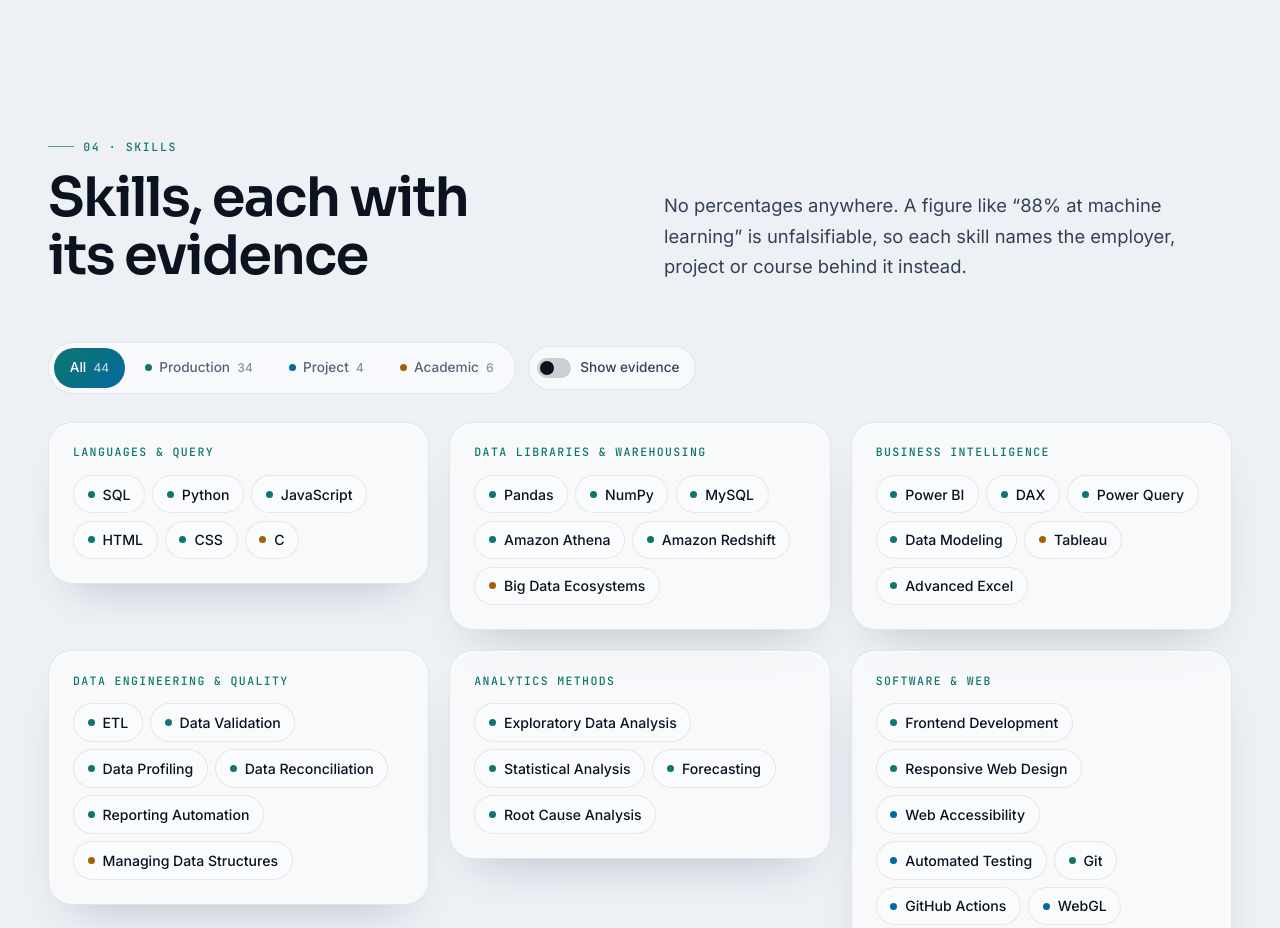
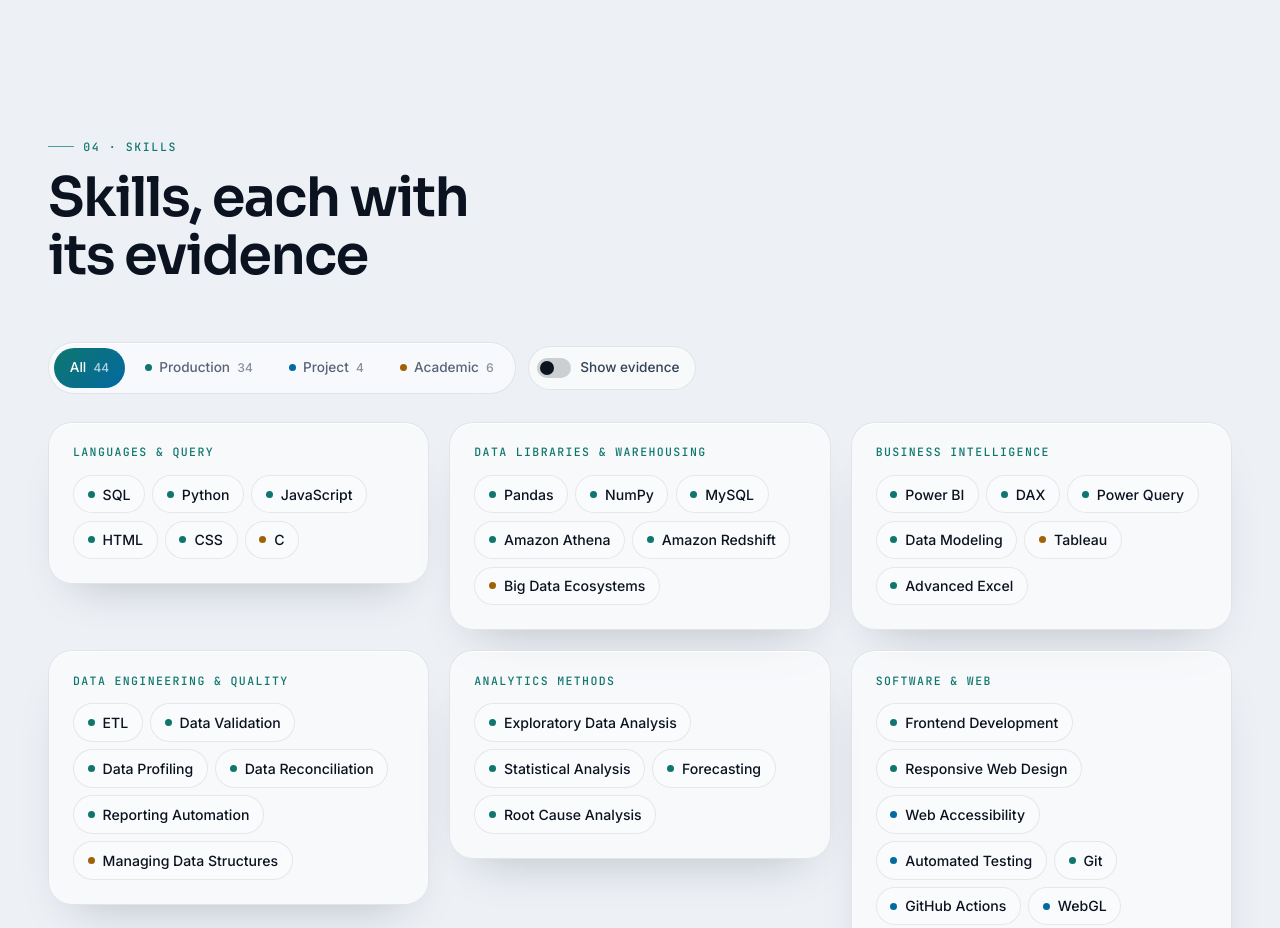
Before and after one commit to Mukeshhchandra/Mukesh-Chandra-Portfolio-v1.1, a plain HTML site: page index.html in a window 1280 px wide. Shown: the part 4360-5288 px from the top of the page. Drawn offline with Linux system fonts and the light colour scheme.

Commit message:
Skills: remove the intro paragraph
Co-Authored-By: Claude Opus 5.5 <noreply@anthropic.com>

```diff
--- a/index.html
+++ b/index.html
@@ -907,9 +907,8 @@ html:has(.case:popover-open) { overflow: hidden; }
 <!-- ============================================================== skills -->
 <section class="section" id="skills">
   <div class="wrap">
-    <header class="sec-head split rv">
+    <header class="sec-head rv">
       <div><p class="eyebrow">04 &middot; Skills</p><h2>Skills, each with its evidence</h2></div>
-      <p class="lede">No percentages anywhere. A figure like &ldquo;88% at machine learning&rdquo; is unfalsifiable, so each skill names the employer, project or course behind it instead.</p>
     </header>
     <div class="skill-controls rv">
       <div class="seg glass" role="group" aria-label="Filter skills by evidence">
```
